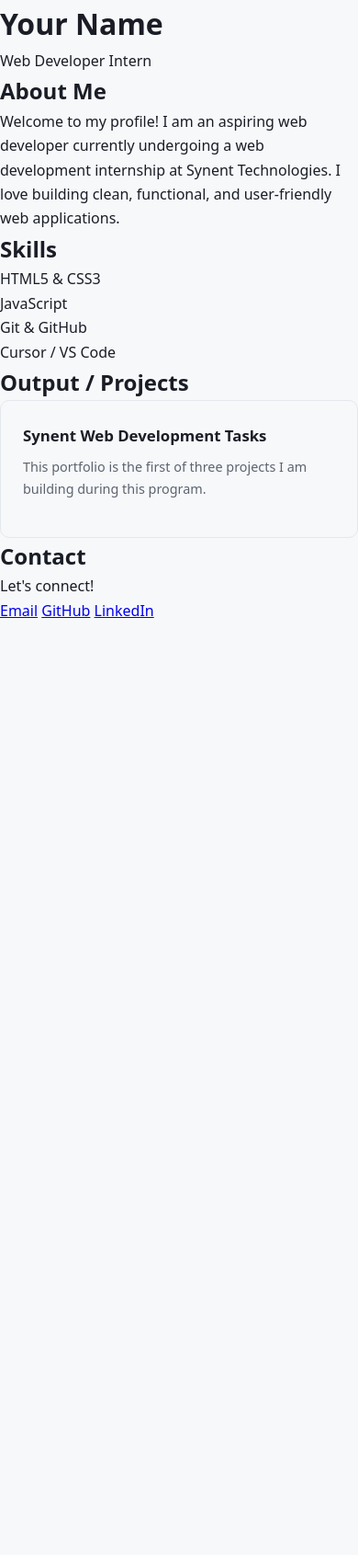
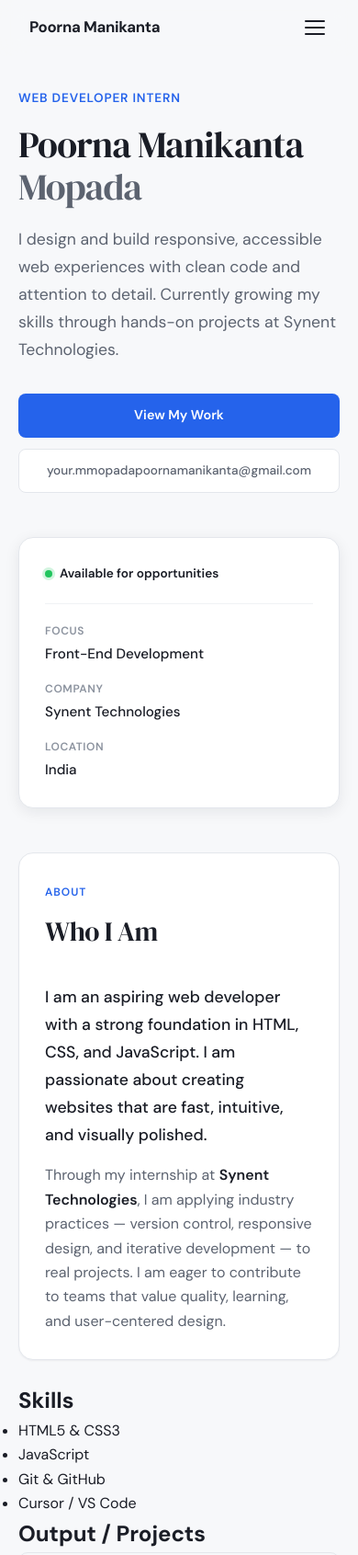
Before and after one commit to mmopadapoornamanikanta-max/synent-task-Task-1---Personal-Portfolio-Website---mopada-poorna-manikanta-, a plain HTML site: page index.html in a window 390 px wide. Shown: the top 1691 px of the page at 92% size. Before the commit the page ends 844 px from the top, so only its background shows below. Drawn offline with Linux system fonts and the light colour scheme.

Commit message:
Feature: Add semantic HTML structure with all required portfolio sections

```diff
--- a/index.html
+++ b/index.html
@@ -3,20 +3,83 @@
 <head>
     <meta charset="UTF-8">
     <meta name="viewport" content="width=device-width, initial-scale=1.0">
-    <title>My Personal Portfolio</title>
+    <meta name="description" content="Poorna Manikanta Mopada — Web Developer Intern specializing in HTML, CSS, JavaScript, and modern front-end development.">
+    <meta name="author" content="Poorna Manikanta Mopada">
+    <title>Poorna Manikanta Mopada | Web Developer</title>
     <link rel="stylesheet" href="style.css">
+    <link rel="preconnect" href="https://fonts.googleapis.com">
+    <link rel="preconnect" href="https://fonts.gstatic.com" crossorigin>
+    <link href="https://fonts.googleapis.com/css2?family=DM+Sans:ital,opsz,wght@0,9..40,400;0,9..40,500;0,9..40,600;0,9..40,700;1,9..40,400&family=DM+Serif+Display&display=swap" rel="stylesheet">
 </head>
 <body>
 
-    <header id="header">
-        <h1>Your Name</h1>
-        <p>Web Developer Intern</p>
+    <nav class="navbar" aria-label="Main navigation">
+        <a href="#" class="nav-brand">Poorna Manikanta</a>
+        <button class="nav-toggle" aria-label="Toggle menu" aria-expanded="false">
+            <span></span>
+            <span></span>
+            <span></span>
+        </button>
+        <ul class="nav-links">
+            <li><a href="#about">About</a></li>
+            <li><a href="#experience">Experience</a></li>
+            <li><a href="#skills">Skills</a></li>
+            <li><a href="#projects">Projects</a></li>
+            <li><a href="#contact" class="nav-cta">Contact</a></li>
+        </ul>
+    </nav>
+
+    <header class="hero" id="home">
+        <div class="hero-inner">
+            <div class="hero-text">
+                <p class="hero-eyebrow">Web Developer Intern</p>
+                <h1>Poorna Manikanta <span class="hero-surname">Mopada</span></h1>
+                <p class="hero-summary">
+                    I design and build responsive, accessible web experiences with clean code and attention to detail. Currently growing my skills through hands-on projects at Synent Technologies.
+                </p>
+                <div class="hero-actions">
+                    <a href="#projects" class="btn btn-primary">View My Work</a>
+                    <a href="mailto:your.mmopadapoornamanikanta@gmail.com" class="btn btn-secondary">your.mmopadapoornamanikanta@gmail.com</a>
+                </div>
+            </div>
+            <div class="hero-card">
+                <div class="hero-card-header">
+                    <span class="status-dot"></span>
+                    Available for opportunities
+                </div>
+                <ul class="hero-highlights">
+                    <li>
+                        <span class="highlight-label">Focus</span>
+                        <span class="highlight-value">Front-End Development</span>
+                    </li>
+                    <li>
+                        <span class="highlight-label">Company</span>
+                        <span class="highlight-value">Synent Technologies</span>
+                    </li>
+                    <li>
+                        <span class="highlight-label">Location</span>
+                        <span class="highlight-value">India</span>
+                    </li>
+                </ul>
+            </div>
+        </div>
     </header>
 
-    <section id="about">
-        <h2>About Me</h2>
-        <p>Welcome to my profile! I am an aspiring web developer currently undergoing a web development internship at Synent Technologies. I love building clean, functional, and user-friendly web applications.</p>
-    </section>
+    <main>
+        <section id="about" class="section">
+            <div class="section-header">
+                <span class="section-tag">About</span>
+                <h2>Who I Am</h2>
+            </div>
+            <div class="about-grid">
+                <p class="lead">
+                    I am an aspiring web developer with a strong foundation in HTML, CSS, and JavaScript. I am passionate about creating websites that are fast, intuitive, and visually polished.
+                </p>
+                <p>
+                    Through my internship at <strong>Synent Technologies</strong>, I am applying industry practices — version control, responsive design, and iterative development — to real projects. I am eager to contribute to teams that value quality, learning, and user-centered design.
+                </p>
+            </div>
+        </section>
 
     <section id="skills">
         <h2>Skills</h2>
@@ -36,15 +99,43 @@
         </div>
     </section>
 
-    <section id="contact">
-        <h2>Contact</h2>
-        <p>Let's connect!</p>
-        <div class="contact-links">
-            <a href="mailto:your.email@example.com">Email</a>
-            <a href="https://github.com/your-username" target="_blank">GitHub</a>
-            <a href="https://linkedin.com/in/your-profile" target="_blank">LinkedIn</a>
-        </div>
-    </section>
+        <section id="contact" class="section section-contact">
+            <div class="section-header section-header--center">
+                <span class="section-tag">Contact</span>
+                <h2>Let's Work Together</h2>
+                <p class="section-desc">Open to internships, collaborations, and freelance opportunities. Reach out — I typically respond within 24 hours.</p>
+            </div>
+            <div class="contact-grid">
+                <a href="mailto:your.mmopadapoornamanikanta@gmail.com" class="contact-card">
+                    <span class="contact-icon" aria-hidden="true">✉</span>
+                    <div>
+                        <span class="contact-type">Email</span>
+                        <span class="contact-value">your.mmopadapoornamanikanta@gmail.com</span>
+                    </div>
+                </a>
+                <a href="https://github.com/mmopadapoornamanikanta-max" target="_blank" rel="noopener noreferrer" class="contact-card">
+                    <span class="contact-icon" aria-hidden="true">⌥</span>
+                    <div>
+                        <span class="contact-type">GitHub</span>
+                        <span class="contact-value">View my repositories</span>
+                    </div>
+                </a>
+                <a href="https://www.linkedin.com/in/poorna-manikanta-mopada-941596370/" target="_blank" rel="noopener noreferrer" class="contact-card">
+                    <span class="contact-icon" aria-hidden="true">in</span>
+                    <div>
+                        <span class="contact-type">LinkedIn</span>
+                        <span class="contact-value">Connect professionally</span>
+                    </div>
+                </a>
+            </div>
+        </section>
+    </main>
 
+    <footer class="footer">
+        <p>&copy; 2026 Poorna Manikanta Mopada. All rights reserved.</p>
+        <p class="footer-note">Designed &amp; built by hand — no frameworks.</p>
+    </footer>
+
+    <script src="script.js"></script>
 </body>
 </html>
```
